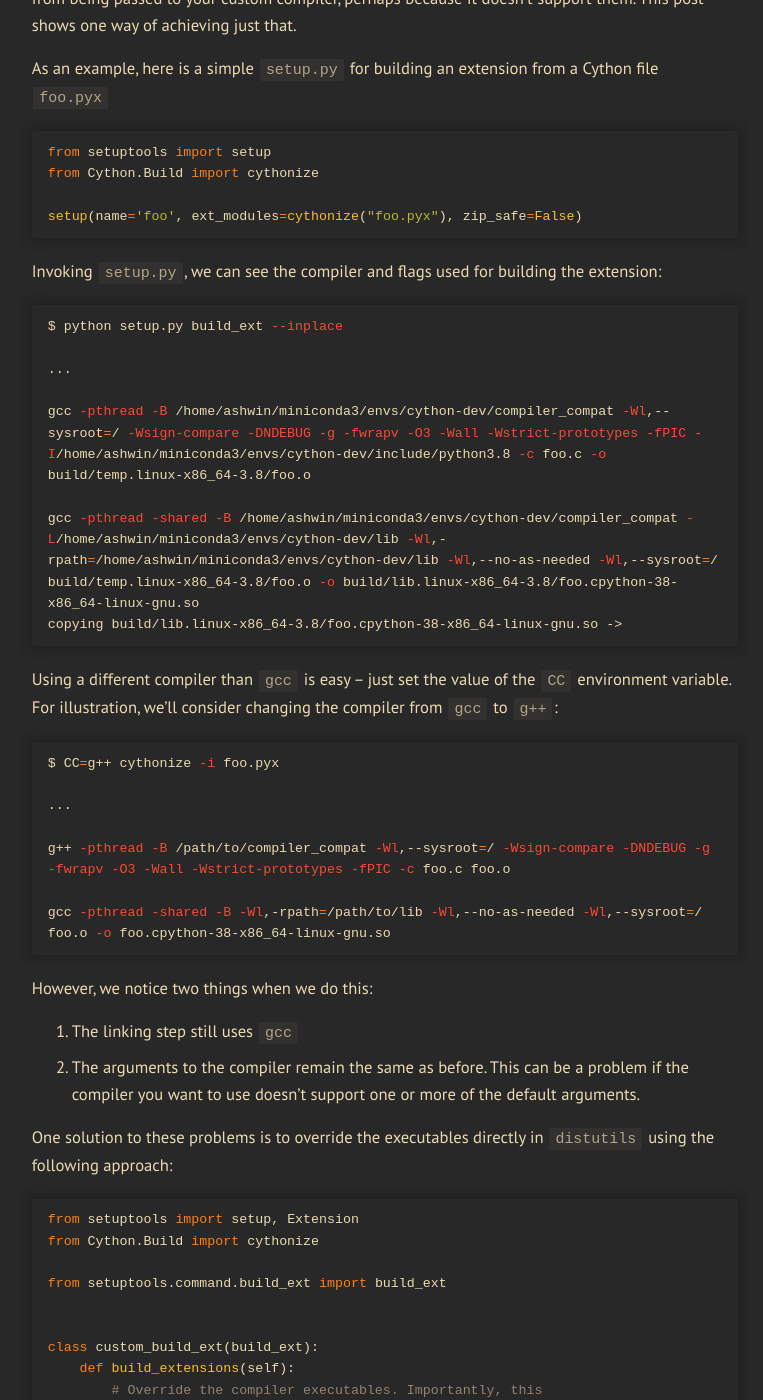
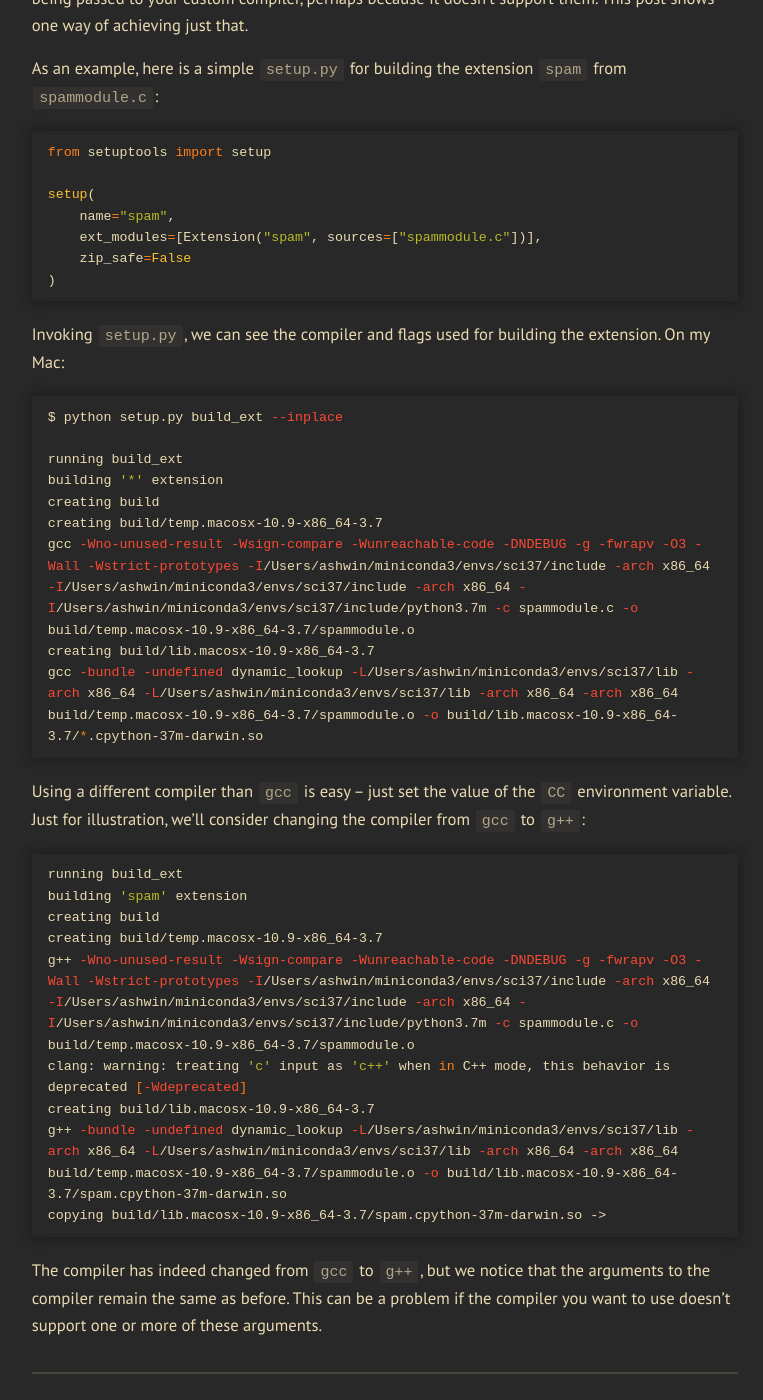
Before and after one commit to shwina/shwina.github.io, a Jekyll site: the page built from _posts/2020-08-27-custom-compiler-linker-extensions.md, in a window 1280 px wide and 1400 px high, scrolled down 421 px. Shown: the whole window, without its empty margins (255-1018 px from the left). Built offline with Jekyll 4.4.1, drawn with Linux system fonts in a browser that asks for light colours; some of the changed text lies outside the part shown.

Commit message:
Don;t use Cython example - stick to plain C

````diff
--- a/_posts/2020-08-27-custom-compiler-linker-extensions.md
+++ b/_posts/2020-08-27-custom-compiler-linker-extensions.md
@@ -8,62 +8,90 @@ when building a C/C++ extension.
 
 
 Sometimes, you want to build an extension module using a different compiler than
-`gcc` or whatever default compiler is used by setuptools to build extensions.
+`gcc` or whatever compiler is used by setuptools to build extensions.
 Additionally, you may want to pass custom flags to the compiler/linker.
-Importantly, you may want to prevent the "default" flags from being passed to your custom compiler,
+Importantly, you may want to prevent the "default" flags from being passed to
+your custom compiler,
 perhaps because it doesn't support them. This post shows one way of achieving just that.
 
 
-As an example, here is a simple `setup.py` for building an extension from a Cython file `foo.pyx`
+As an example, here is a simple `setup.py` for building the extension `spam` from
+`spammodule.c`:
 
 ```python
 from setuptools import setup
-from Cython.Build import cythonize
 
-setup(name='foo', ext_modules=cythonize("foo.pyx"), zip_safe=False)
+setup(
+    name="spam",
+    ext_modules=[Extension("spam", sources=["spammodule.c"])],
+    zip_safe=False
+)
 ```
 
-Invoking `setup.py`, we can see the compiler and flags used for building the extension:
+Invoking `setup.py`, we can see the compiler and flags used for building the extension.
+On my Mac:
 
 ```bash
 $ python setup.py build_ext --inplace
 
-...
-
-gcc -pthread -B /home/ashwin/miniconda3/envs/cython-dev/compiler_compat -Wl,--sysroot=/ -Wsign-compare -DNDEBUG -g -fwrapv -O3 -Wall -Wstrict-prototypes -fPIC -I/home/ashwin/miniconda3/envs/cython-dev/include/python3.8 -c foo.c -o build/temp.linux-x86_64-3.8/foo.o
-
-gcc -pthread -shared -B /home/ashwin/miniconda3/envs/cython-dev/compiler_compat -L/home/ashwin/miniconda3/envs/cython-dev/lib -Wl,-rpath=/home/ashwin/miniconda3/envs/cython-dev/lib -Wl,--no-as-needed -Wl,--sysroot=/ build/temp.linux-x86_64-3.8/foo.o -o build/lib.linux-x86_64-3.8/foo.cpython-38-x86_64-linux-gnu.so
-copying build/lib.linux-x86_64-3.8/foo.cpython-38-x86_64-linux-gnu.so ->
+running build_ext
+building '*' extension
+creating build
+creating build/temp.macosx-10.9-x86_64-3.7
+gcc -Wno-unused-result -Wsign-compare -Wunreachable-code -DNDEBUG -g -fwrapv -O3 -Wall -Wstrict-prototypes -I/Users/ashwin/miniconda3/envs/sci37/include -arch x86_64 -I/Users/ashwin/miniconda3/envs/sci37/include -arch x86_64 -I/Users/ashwin/miniconda3/envs/sci37/include/python3.7m -c spammodule.c -o build/temp.macosx-10.9-x86_64-3.7/spammodule.o
+creating build/lib.macosx-10.9-x86_64-3.7
+gcc -bundle -undefined dynamic_lookup -L/Users/ashwin/miniconda3/envs/sci37/lib -arch x86_64 -L/Users/ashwin/miniconda3/envs/sci37/lib -arch x86_64 -arch x86_64 build/temp.macosx-10.9-x86_64-3.7/spammodule.o -o build/lib.macosx-10.9-x86_64-3.7/*.cpython-37m-darwin.so
 ```
 
-Using a different compiler than `gcc` is easy -- just set the value of the `CC` environment variable.
-For illustration, we'll consider changing the compiler from `gcc` to `g++`:
+Using a different compiler than `gcc` is easy -- just set the value
+of the `CC` environment variable.
+Just for illustration, we'll consider changing the compiler from `gcc` to `g++`:
 
 
 ```bash
-$ CC=g++ cythonize -i foo.pyx
-
-...
-
-g++ -pthread -B /path/to/compiler_compat -Wl,--sysroot=/ -Wsign-compare -DNDEBUG -g -fwrapv -O3 -Wall -Wstrict-prototypes -fPIC -c foo.c foo.o
-
-gcc -pthread -shared -B -Wl,-rpath=/path/to/lib -Wl,--no-as-needed -Wl,--sysroot=/ foo.o -o foo.cpython-38-x86_64-linux-gnu.so
+running build_ext
+building 'spam' extension
+creating build
+creating build/temp.macosx-10.9-x86_64-3.7
+g++ -Wno-unused-result -Wsign-compare -Wunreachable-code -DNDEBUG -g -fwrapv -O3 -Wall -Wstrict-prototypes -I/Users/ashwin/miniconda3/envs/sci37/include -arch x86_64 -I/Users/ashwin/miniconda3/envs/sci37/include -arch x86_64 -I/Users/ashwin/miniconda3/envs/sci37/include/python3.7m -c spammodule.c -o build/temp.macosx-10.9-x86_64-3.7/spammodule.o
+clang: warning: treating 'c' input as 'c++' when in C++ mode, this behavior is deprecated [-Wdeprecated]
+creating build/lib.macosx-10.9-x86_64-3.7
+g++ -bundle -undefined dynamic_lookup -L/Users/ashwin/miniconda3/envs/sci37/lib -arch x86_64 -L/Users/ashwin/miniconda3/envs/sci37/lib -arch x86_64 -arch x86_64 build/temp.macosx-10.9-x86_64-3.7/spammodule.o -o build/lib.macosx-10.9-x86_64-3.7/spam.cpython-37m-darwin.so
+copying build/lib.macosx-10.9-x86_64-3.7/spam.cpython-37m-darwin.so ->
 ```
 
-However, we notice two things when we do this:
+The compiler has indeed changed from `gcc` to `g++`, but we notice that the
+arguments to the compiler remain the same as before.
+This can be a problem if the compiler you want to use doesn't support one or more
+of these arguments.
 
-1. The linking step still uses `gcc`
-2. The arguments to the compiler remain the same as before. This can be a problem if the
-   compiler you want to use doesn't support one or more of the default arguments.
+---
 
-One solution to these problems is to override the executables directly in `distutils` using the
-following approach:
+**Where do the compiler and linker flags come from?**
+
+If you're wondering where the compiler flags being used
+(`-Wno-unsed-result -Wsign-compare ...`) come from,
+they are set in the configuration used to compile CPython -- see
+[here](https://github.com/python/cpython/blob/master/configure.ac).
+
+You can use `distutils.sysconfig` to inspect their values:
 
 ```python
-from setuptools import setup, Extension
-from Cython.Build import cythonize
+>>> import distutils.sysconfig
+>>> distutils.sysconfig.get_config_var("CFLAGS")
+```
 
+Also see `distutils.sysconfig.get_config_vars()` to get the values of _all_
+configuration options.
+
+---
+
+One way to override these flags entirely is to set the compiler/linker executables
+within distitutils as follows:
+
+```python
 from setuptools.command.build_ext import build_ext
+from setuptools import Extension, setup
 
 
 class custom_build_ext(build_ext):
@@ -72,24 +100,23 @@ class custom_build_ext(build_ext):
         # removes the "default" compiler flags that would
         # otherwise get passed on to to the compiler, i.e.,
         # distutils.sysconfig.get_var("CFLAGS").
+        breakpoint()
         self.compiler.set_executable("compiler_so", "g++")
         self.compiler.set_executable("compiler_cxx", "g++")
         self.compiler.set_executable("linker_so", "g++")
         build_ext.build_extensions(self)
 
-
-extensions = [
-    Extension(
-        "*",
-        sources=["foo.pyx"],
-        extra_compile_args=["-fPIC", "-std=c++17"],
-        extra_link_args=["-shared"]
-    )
-]
-
+[
 setup(
-    name='foo',
-    ext_modules=cythonize(extensions),
+    name="spam",
+    ext_modules=[
+        Extension(
+            "spam",
+            sources=["spammodule.c"],
+            extra_compile_args=["-arch", "x86_64"],
+            extra_link_args=["-undefined", "dynamic_lookup"]
+        )
+    ],
     zip_safe=False,
     cmdclass={"build_ext": custom_build_ext}
 )
@@ -103,11 +130,13 @@ Now we see that we have full control over the flags passed to the compiler and l
 
 ```bash
 $ python setup.py build_ext --inplace
-
-...
-
-building 'foo' extension
-g++ -I/home/ashwin/miniconda3/envs/cython-dev/include/python3.8 -c foo.c -o build/temp.linux-x86_64-3.8/foo.o -fPIC -std=c++17
-g++ build/temp.linux-x86_64-3.8/foo.o -o build/lib.linux-x86_64-3.8/foo.cpython-38-x86_64-linux-gnu.so -shared
-copying build/lib.linux-x86_64-3.8/foo.cpython-38-x86_64-linux-gnu.so ->
+running build_ext
+building 'spam' extension
+creating build
+creating build/temp.macosx-10.9-x86_64-3.7
+g++ -I/Users/ashwin/miniconda3/envs/sci37/include/python3.7m -c spammodule.c -o build/temp.macosx-10.9-x86_64-3.7/spammodule.o -arch x86_64
+clang: warning: treating 'c' input as 'c++' when in C++ mode, this behavior is deprecated [-Wdeprecated]
+creating build/lib.macosx-10.9-x86_64-3.7
+g++ -arch x86_64 build/temp.macosx-10.9-x86_64-3.7/spammodule.o -o build/lib.macosx-10.9-x86_64-3.7/spam.cpython-37m-darwin.so -undefined dynamic_lookup
+copying build/lib.macosx-10.9-x86_64-3.7/spam.cpython-37m-darwin.so -> ~
 ```
````
